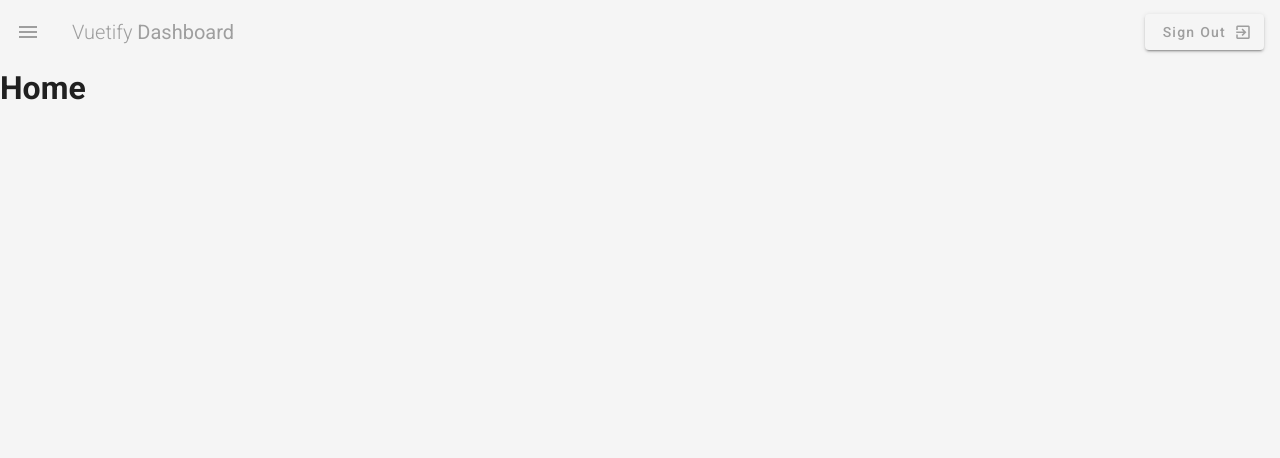
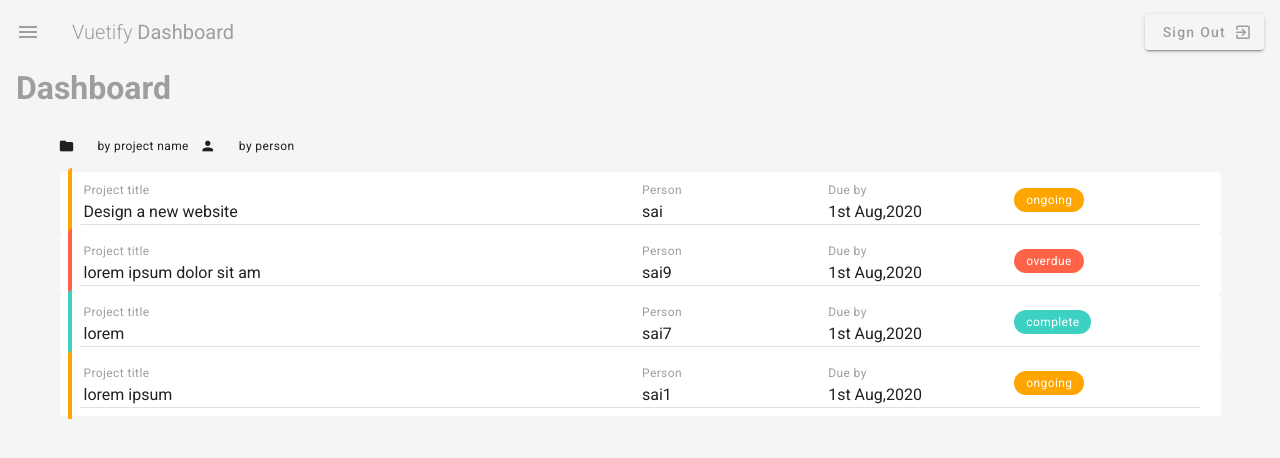
Before and after one commit to SaiAshish9/VuetifyDashboard, a Vue app: page / in a window 1280 px wide. Shown: the top 458 px of the page. Built offline with nearby package versions, Linux system fonts and the light colour scheme.

Commit message:
sorted data

```diff
--- a/src/App.vue
+++ b/src/App.vue
@@ -1,7 +1,9 @@
 <template>
-  <v-app >
+  <v-app
+  style="background-color:#f5f5f5 "
+  >
     <Navbar/>
-    <v-content class="grey lighten-4">
+    <v-content class="grey lighten-4 mx-4 mb-4">
       <router-view></router-view>
     </v-content>
   </v-app>
--- a/src/router/index.js
+++ b/src/router/index.js
@@ -1,22 +1,23 @@
 import Vue from 'vue'
 import VueRouter from 'vue-router'
-import Home from '../views/Home.vue'
 
 Vue.use(VueRouter)
 
   const routes = [
   {
     path: '/',
-    name: 'Home',
-    component: Home
+    name: 'dashboard',
+    component:()=> import('../views/Dashboard.vue')
   },
   {
-    path: '/about',
-    name: 'About',
-    // route level code-splitting
-    // this generates a separate chunk (about.[hash].js) for this route
-    // which is lazy-loaded when the route is visited.
-    component: () => import(/* webpackChunkName: "about" */ '../views/About.vue')
+    path: '/projects',
+    name: 'projects',
+    component: () => import( '../views/Projects.vue')
+  },
+  {
+    path:'/team',
+    name:'team',
+    component:()=> import('../views/Team.vue')
   }
 ]
 
--- a/src/views/About.vue
+++ /dev/null
@@ -1,5 +0,0 @@
-<template>
-  <div class="about">
-    <h1>This is an about page</h1>
-  </div>
-</template>
--- /dev/null
+++ b/src/views/Dashboard.vue
@@ -0,0 +1,135 @@
+<template>
+  <div class="dashboard">
+    <h1 class="subheading grey--text">Dashboard</h1>
+    <v-container class="my-5">
+      <v-layout row class="mb-3">
+        <v-flex class="align-items-center">
+          <v-btn
+            @click="sortBy('title')"
+            small
+            depressed
+            flat
+            color="grey lighten-4"
+          >
+            <v-icon left small>folder</v-icon>
+          </v-btn>
+          <span class="caption text-lowercase">By project name</span>
+
+          <v-btn
+            @click="sortBy('person')"
+            small
+            depressed
+            flat
+            color="grey lighten-4"
+          >
+            <v-icon left small>person</v-icon>
+          </v-btn>
+          <span class="caption text-lowercase">By person </span>
+        </v-flex>
+      </v-layout>
+
+      <v-card v-for="project in projects" :key="project" flat class="py-2 px-5">
+        <v-layout row wrap :class="`pa-3 project ${project.status} `">
+          <v-flex xs12 md6>
+            <div class="caption grey--text">
+              Project title
+            </div>
+            <div>
+              {{ project.title }}
+            </div>
+          </v-flex>
+          <v-flex xs6 sm4 md2>
+            <div class="caption grey--text">
+              Person
+            </div>
+            <div>
+              {{ project.person }}
+            </div>
+          </v-flex>
+          <v-flex xs6 sm4 md2>
+            <div class="caption grey--text">
+              Due by
+            </div>
+            <div>
+              {{ project.due }}
+            </div>
+          </v-flex>
+          <v-flex xs2 sm4 md2>
+            <div class="right">
+              <v-chip
+                small
+                :class="`${project.status} white--text caption my-2`"
+              >
+                {{ project.status }}
+              </v-chip>
+            </div>
+          </v-flex>
+        </v-layout>
+        <v-divider></v-divider>
+      </v-card>
+    </v-container>
+  </div>
+</template>
+
+<script>
+export default {
+  name: "Home",
+  components: {},
+  data() {
+    return {
+      projects: [
+        {
+          title: "Design a new website",
+          person: "sai",
+          due: "1st Aug,2020",
+          status: "ongoing",
+        },
+        {
+          title: "lorem ipsum dolor sit am",
+          person: "sai9",
+          due: "1st Aug,2020",
+          status: "overdue",
+        },
+        {
+          title: "lorem ",
+          person: "sai7",
+          due: "1st Aug,2020",
+          status: "complete",
+        },
+        {
+          title: "lorem ipsum",
+          person: "sai1",
+          due: "1st Aug,2020",
+          status: "ongoing",
+        },
+      ],
+    };
+  },
+  methods:{
+    sortBy(prop){
+   this.projects.sort((a,b)=>a[prop]<b[prop]?-1:1)
+}
+  }
+};
+</script>
+
+<style scoped>
+.project.complete {
+  border-left: 4px solid #3cd1c2;
+}
+.project.ongoing {
+  border-left: 4px solid orange;
+}
+.project.overdue {
+  border-left: 4px solid tomato;
+}
+.v-chip.complete {
+  background: #3cd1c2;
+}
+.v-chip.ongoing {
+  background: orange;
+}
+.v-chip.overdue {
+  background: tomato;
+}
+</style>
--- a/src/views/Home.vue
+++ /dev/null
@@ -1,15 +0,0 @@
-<template>
-  <div >
-    <h1>Home</h1>
-
-  </div>
-</template>
-
-<script>
-
-export default {
-  name: "Home",
-  components:{
-  }
-};
-</script>
--- /dev/null
+++ b/src/views/Projects.vue
@@ -0,0 +1,21 @@
+<template>
+  <div class="projects">
+    <h1
+    class="subheading grey--text"
+    >
+    Projects</h1>
+<v-container  class="my-5">
+  <p>Lorem ipsum dolor sit amet consectetur adipisicing elit. Dolorum commodi voluptatem quas reprehenderit maiores vel velit ratione beatae labore maxime! Doloremque rerum ut sit, hic voluptate doloribus et nisi iusto.</p>
+  <p>Lorem ipsum dolor sit amet consectetur adipisicing elit. Cumque dicta aliquam qui. Quidem, nostrum! Fuga, autem? Veritatis, nemo harum. Accusamus odio quaerat vero rerum placeat odit exercitationem magnam nostrum omnis?</p>
+</v-container>
+  </div>
+</template>
+
+<script>
+
+export default {
+  name: "Home",
+  components:{
+  }
+};
+</script>
--- /dev/null
+++ b/src/views/Team.vue
@@ -0,0 +1,22 @@
+<template>
+  <div class="team">
+   <h1
+    class="subheading grey--text"
+    >      Team</h1>
+<!-- fluid -->
+<v-container  class="my-5">
+  <p>Lorem ipsum dolor sit amet consectetur adipisicing elit. Dolorum commodi voluptatem quas reprehenderit maiores vel velit ratione beatae labore maxime! Doloremque rerum ut sit, hic voluptate doloribus et nisi iusto.</p>
+  <p>Lorem ipsum dolor sit amet consectetur adipisicing elit. Cumque dicta aliquam qui. Quidem, nostrum! Fuga, autem? Veritatis, nemo harum. Accusamus odio quaerat vero rerum placeat odit exercitationem magnam nostrum omnis?</p>
+</v-container>
+
+  </div>
+</template>
+
+<script>
+
+export default {
+  name: "Home",
+  components:{
+  }
+};
+</script>
```
Also changed, not shown: stuff/flex.vue (added, +38 -0 lines).
